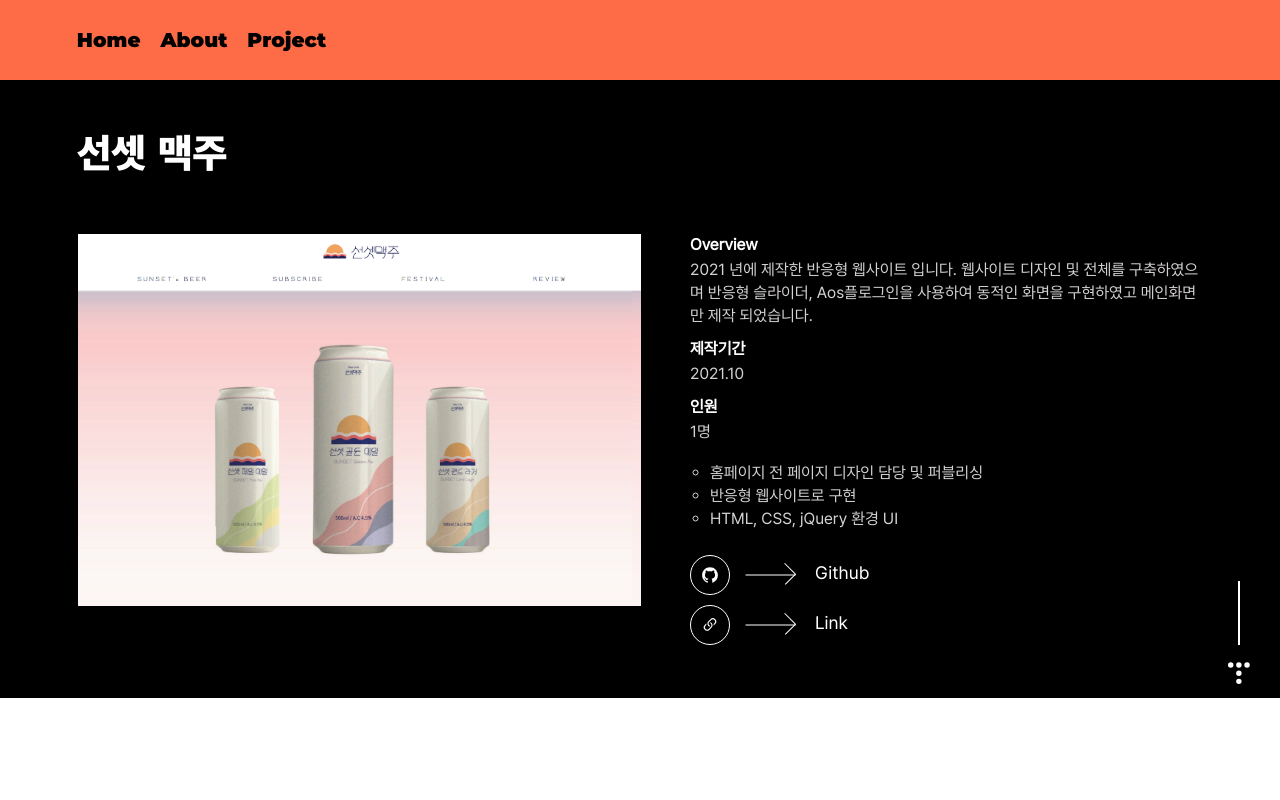
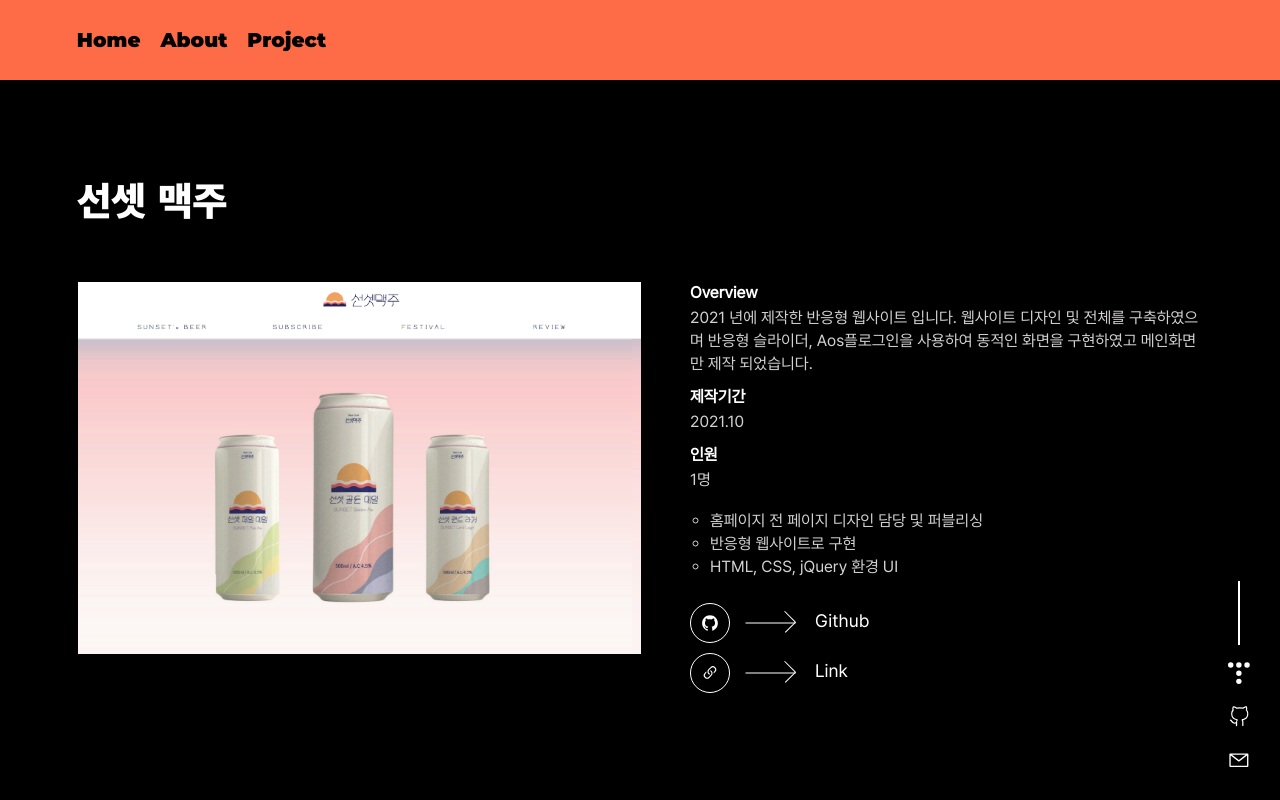
Before and after one commit to Young-Yoii/portfolio, a React (Create React App) app: page /project/sunsetbeer in a window 1280 px wide. Built offline with nearby package versions, Linux system fonts and the light colour scheme.

Commit message:
refactor: 코드정리

```diff
--- a/src/components/ProjectIntro.tsx
+++ b/src/components/ProjectIntro.tsx
@@ -5,11 +5,13 @@ import ListButton from './ProjectListBtn';
 import { Nadoddam, MergeCake } from '../pages/Projects';
 
 const Wrapper = styled.div`
-  padding: 6vh 6vw;
+  padding: 12vh 6vw;
   color: #000;
-  justify-content: space-between;
   font-size: 1.6rem;
   font-family: 'Pretendard-Regular';
+  @media screen and (max-width: 1024px) {
+    padding: 6vh 6vw;
+  }
 `;
 const Title = styled.div`
   font-size: 5rem;
--- a/src/components/ProjectWrap.tsx
+++ b/src/components/ProjectWrap.tsx
@@ -6,9 +6,12 @@ import { BsLink45Deg } from 'react-icons/bs';
 import Parser from 'html-react-parser';
 
 const Wrapper = styled.div`
-  padding: 6vh 6vw;
+  padding: 12vh 6vw;
   background-color: #000;
   color: #fff;
+  @media screen and (max-width: 1024px) {
+    padding: 6vh 6vw;
+  }
 `;
 const Title = styled.p`
   font-size: 4rem;
@@ -30,17 +33,21 @@ const WrapperInner = styled.div`
   }
 `;
 const ProjectImage = styled.div`
-  width: 50%;
+  width: 55%;
   img {
     width: 100%;
     border: 1px solid #000;
   }
+  @media screen and (max-width: 1440px) {
+    width: 50%;
+  }
   @media screen and (max-width: 1024px) {
     width: 100%;
     padding-bottom: 20px;
+    height: 40vh;
   }
   @media screen and (max-width: 767px) {
-    width: 100%;
+    height: 20vh;
     .item-wrap {
       display: flex;
       justify-content: space-between;
@@ -53,12 +60,15 @@ const PlayerWrap = styled.div`
   height: 100%;
 `;
 const ProjectDescription = styled.div`
-  width: 50%;
+  width: 45%;
   padding-left: 50px;
   box-sizing: border-box;
 
   font-family: 'Pretendard-Regular';
   line-height: 2.3rem;
+  @media screen and (max-width: 1440px) {
+    width: 50%;
+  }
   @media screen and (max-width: 1024px) {
     padding-left: 0px;
     width: 100%;
--- a/src/pages/About.tsx
+++ b/src/pages/About.tsx
@@ -7,8 +7,7 @@ import Skills from '../components/Skills';
 const Wrapper = styled.div`
   position: absolute;
   width: 100%;
-  overflow-y: auto;
-  overflow-x: hidden;
+  overflow: hidden auto;
   background: #000;
 `;
 
--- a/src/pages/ProjectList.tsx
+++ b/src/pages/ProjectList.tsx
@@ -5,8 +5,11 @@ import ProjectIntro from '../components/ProjectIntro';
 const Wrapper = styled.div`
   position: absolute;
   width: 100%;
-  overflow-y: auto;
+  height: 100%;
   overflow-x: hidden;
+  &::-webkit-scrollbar {
+    display: none;
+  }
   background: linear-gradient(#dee3eb, #fe6c47);
 `;
 
--- a/src/pages/Projects.tsx
+++ b/src/pages/Projects.tsx
@@ -6,8 +6,11 @@ import { teamProjectList, personalProjectList, publishingProjectList } from '../
 const Wrapper = styled.div`
   position: absolute;
   width: 100%;
-  overflow-y: auto;
+  height: 100%;
   overflow-x: hidden;
+  &::-webkit-scrollbar {
+    display: none;
+  }
   background: #000;
 `;
 
```
